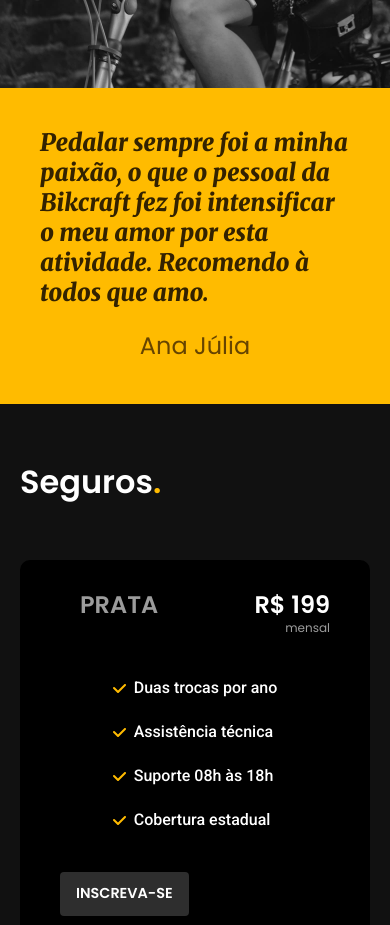
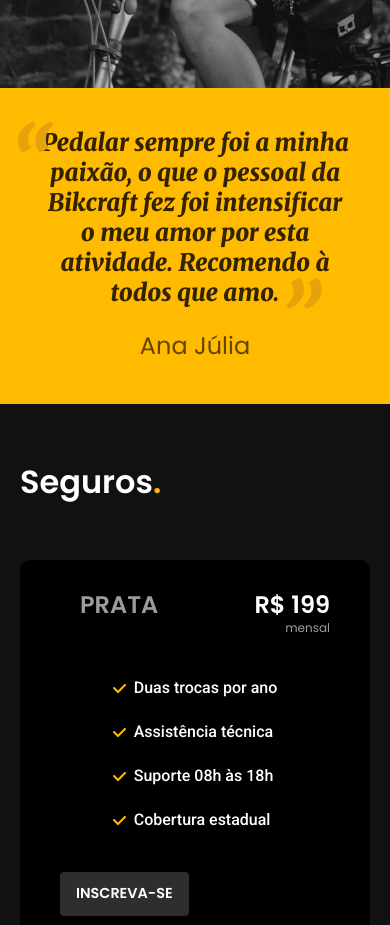
Before and after one commit to FelipeAmorimDev/bikecraft, a plain HTML site: page index.html in a window 390 px wide. Shown: the part 2980-3905 px from the top of the page. Drawn offline with Linux system fonts and the light colour scheme.

Commit message:
Adicionado enfeites na section depoimentos - home

```diff
--- a/css/home/depoimentos.css
+++ b/css/home/depoimentos.css
@@ -27,7 +27,24 @@
   font-family: 'Merriweather', serif;
   max-width: 33ch;
   margin-bottom: 20px;
+  position: relative;
 
+}
+
+.depoimento p::before{
+  content: "“";
+  position: absolute;
+  color: var(--p-2);
+  font-size: 5rem;
+  top: -16px;
+  left: -44px;
+}
+.depoimento p::after{
+  content: "”";
+  position: absolute;
+  color: var(--p-2);
+  font-size: 5rem;
+  bottom: -60px;
 }
 
 .depoimento span{
@@ -50,3 +67,23 @@
   text-align: center;
   }
 }
+
+@media (max-width:600px){
+  .depoimento p{
+    text-align: center;
+  }
+  .depoimento p::before{
+
+    left: -30px;
+  }
+}
+
+@media (max-width:460px){
+  .depoimento p{
+    text-align: center;
+  }
+  .depoimento p::before{
+
+    left: -28px;
+  }
+}
```
